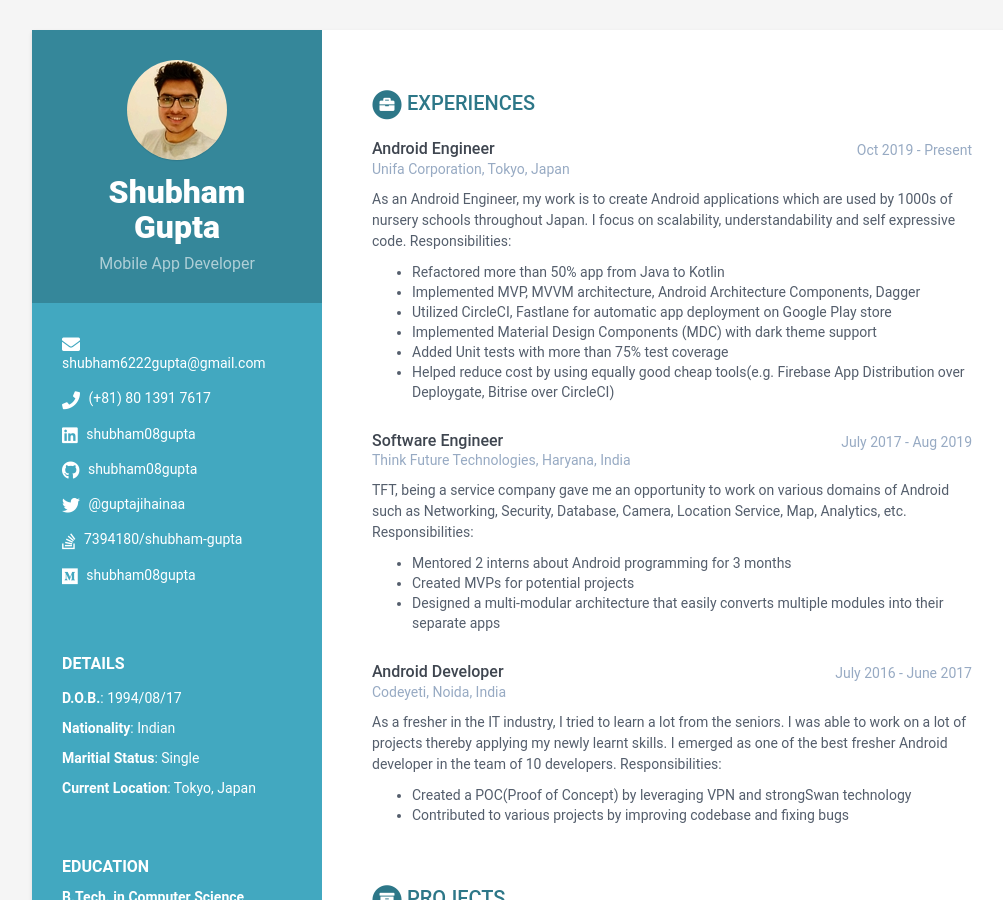
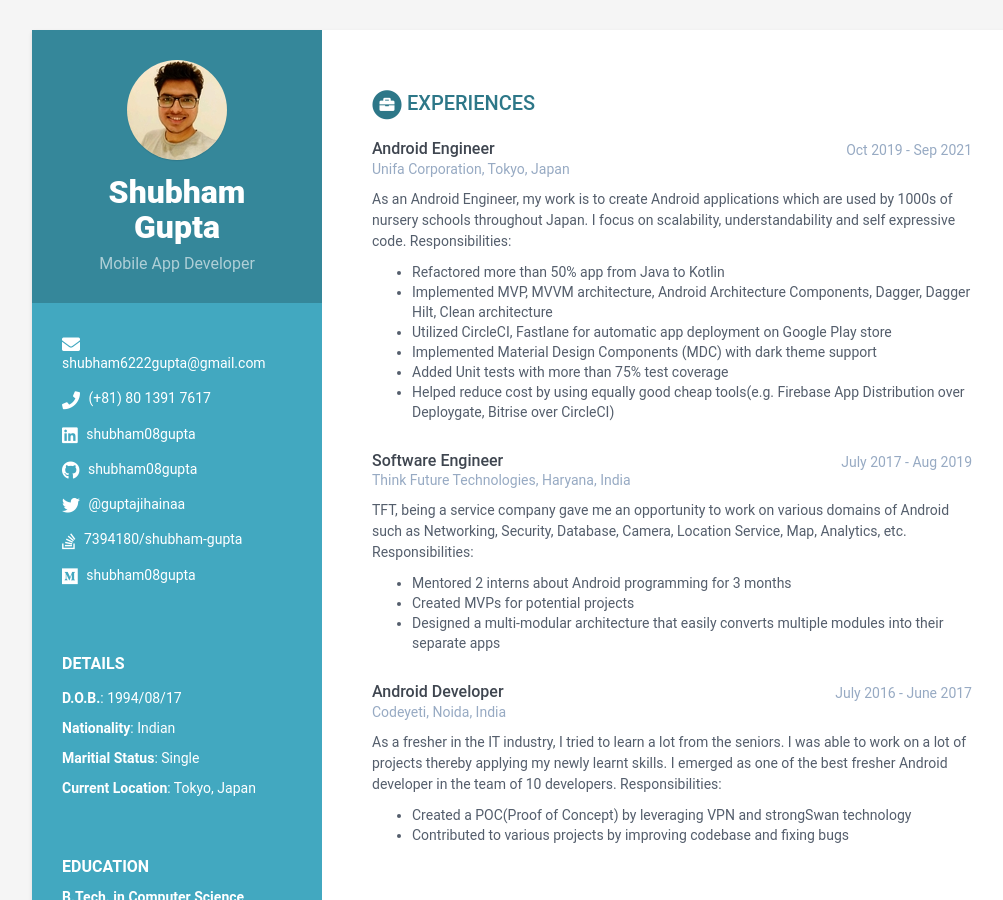
Before and after one commit to shubham08gupta/shubham08gupta.github.io, a Jekyll site: the page built from index.html, in a window 1280 px wide and 900 px high. Shown: the whole window, without its empty margins (108-1111 px from the left). Built offline with Jekyll 4.4.1, drawn with Linux system fonts in a browser that asks for light colours.

Commit message:
update career experience

```diff
--- a/_data/data.yml
+++ b/_data/data.yml
@@ -98,7 +98,7 @@ education:
           - Prepared to take engineering course for future
 experiences:
     - role: Android Engineer
-      time: Oct 2019 - Present
+      time: Oct 2019 - Sep 2021
       company: Unifa Corporation, Tokyo, Japan
       details: |
         As an Android Engineer, my work is to create Android applications
@@ -106,7 +106,7 @@ experiences:
         I focus on scalability, understandability and self expressive code.
         Responsibilities:
           - Refactored more than 50% app from Java to Kotlin
-          - Implemented MVP, MVVM architecture, Android Architecture Components, Dagger
+          - Implemented MVP, MVVM architecture, Android Architecture Components, Dagger, Dagger Hilt, Clean architecture
           - Utilized CircleCI, Fastlane for automatic app deployment on Google Play store
           - Implemented Material Design Components (MDC) with dark theme support
           - Added Unit tests with more than 75% test coverage
```
